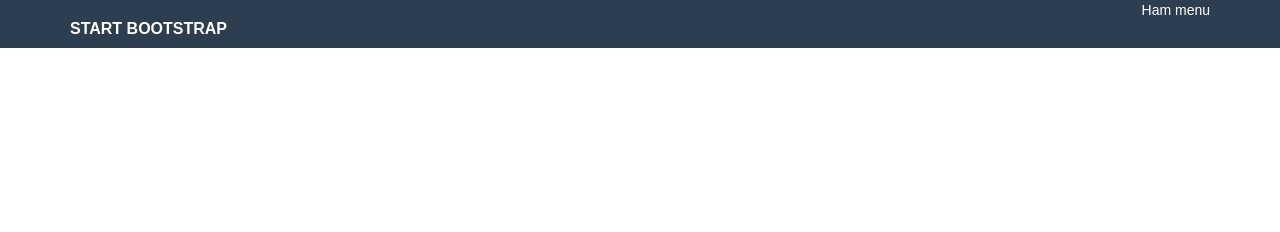
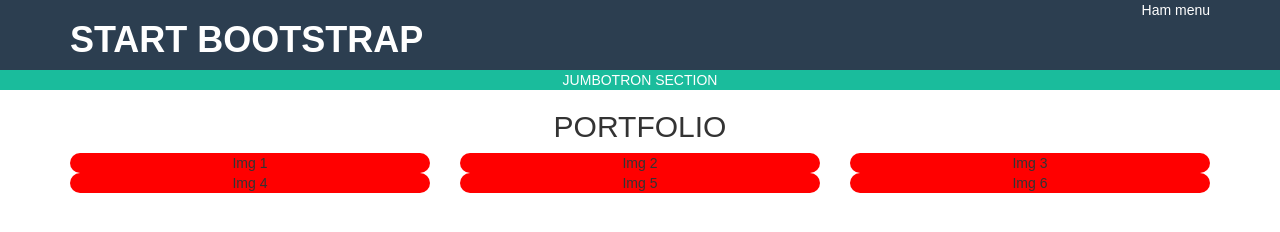
Before and after one commit to Andrea-Mattia/html-css-bootstrap-freelancer, a plain HTML site: page index.html in a window 1280 px wide. Drawn offline with nearby package versions, Linux system fonts and the light colour scheme.

Commit message:
add jumbotron and portfolio section

```diff
--- a/css/main.css
+++ b/css/main.css
@@ -11,20 +11,38 @@ body {
     background: #2C3E50;
 }
 
+.bg_green {
+    background: #1ABC9C;
+}
+
 .white_color {
     color: #fff;
 }
 
+/* layout */
 .up_text {
     text-transform: uppercase;
 }
 
-/* layout */
+.center_text {
+    text-align: center;
+}
+
+.right_text {
+    text-align: right;
+}
+
+.brd-rad-10 {
+    border-radius: 10px;
+}
+
+/* MY STYLES */
+
 h1.white_color {
-    font-size: 16px;
     font-weight: 600;
 }
 
-.content.white_color {
-    text-align: right;
+.portfolio .content {
+    /* only for placetolder */
+    background: red;
 }
--- a/index.html
+++ b/index.html
@@ -22,7 +22,7 @@
                     </div>
                 </div>
                 <div class="col-xs-6 col-sm-6">
-                    <div class="content white_color">
+                    <div class="content white_color right_text">
                         Ham menu
                     </div>
                 </div>
@@ -30,7 +30,49 @@
         </div>
     </header>
     <!-- MAIN CONTENT -->
+    <main class="main_content">
 
+        <!-- JUMBOTRON SECTION -->
+        <section class="jumbo_sec bg_green center_text">
+            <div class="container">
+                <div class="row">
+                    <div class="col-xs-12">
+                        <div class="content white_color">
+                            JUMBOTRON SECTION
+                        </div>
+                    </div>
+                </div>
+            </div>
+        </section>
+
+        <!-- PORTFOLIO SECTION -->
+        <section class="portfolio center_text">
+            <div class="container">
+                <h2 class="up_text">portfolio</h2>
+                <div class="row">
+                    <div class="col-xs-12 col-sm-6 col-md-4">
+                        <div class="content brd-rad-10">Img 1</div>
+                    </div>
+                    <div class="col-xs-12 col-sm-6 col-md-4">
+                        <div class="content brd-rad-10">Img 2</div>
+                    </div>
+                    <div class="col-xs-12 col-sm-6 col-md-4">
+                        <div class="content brd-rad-10">Img 3</div>
+                    </div>
+                    <div class="col-xs-12 col-sm-6 col-md-4">
+                        <div class="content brd-rad-10">Img 4</div>
+                    </div>
+                    <div class="col-xs-12 col-sm-6 col-md-4">
+                        <div class="content brd-rad-10">Img 5</div>
+                    </div>
+                    <div class="col-xs-12 col-sm-6 col-md-4">
+                        <div class="content brd-rad-10">Img 6</div>
+                    </div>
+                </div>
+            </div>
+        </section>
+
+    </main>
     <!-- FOOTER -->
 
 </body>
```
